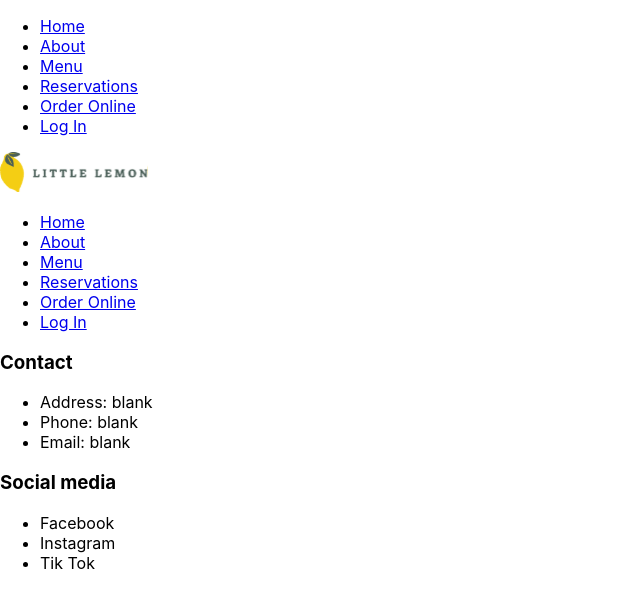
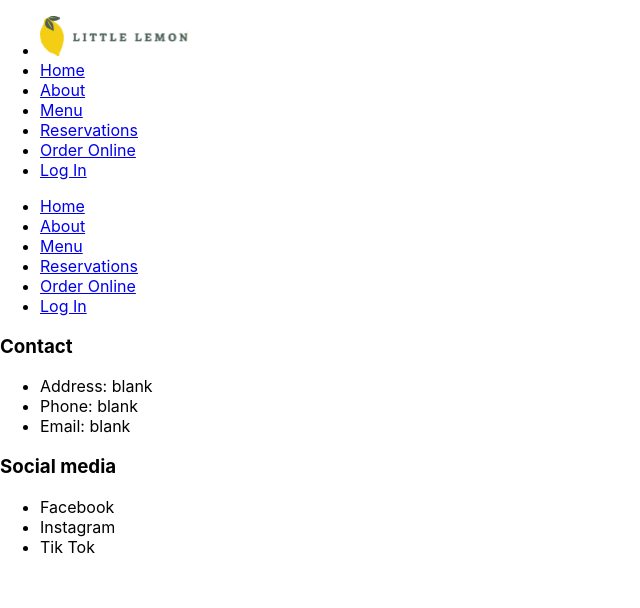
Before and after one commit to StaaleKarlstad/LittleLemon, a React (Create React App) app in the folder capstone/: page / in a window 1280 px wide. Shown: the top 608 px of the page, without its empty margins (0-640 px from the left). Built offline with nearby package versions, Linux system fonts and the light colour scheme.

Commit message:
Move logo from header to nav

```diff
--- a/capstone/src/components/Header.js
+++ b/capstone/src/components/Header.js
@@ -1,7 +1,6 @@
 export default function Header(){
     return(
         <header>
-            <img src='../../assets/Logo.svg' alt='Little Lemon Logo'></img>
         </header>
     )
 }
--- a/capstone/src/components/Nav.js
+++ b/capstone/src/components/Nav.js
@@ -2,6 +2,7 @@ export default function Nav(){
     return(
         <nav>
             <ul>
+                <li><img src='../../assets/Logo.svg' alt='Little Lemon Logo'></img></li>
                 <li><a href='#home'>Home</a></li>
                 <li><a href='#about'>About</a></li>
                 <li><a href='#menu'>Menu</a></li>
```
